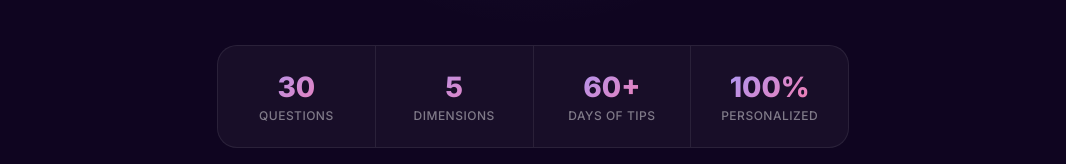
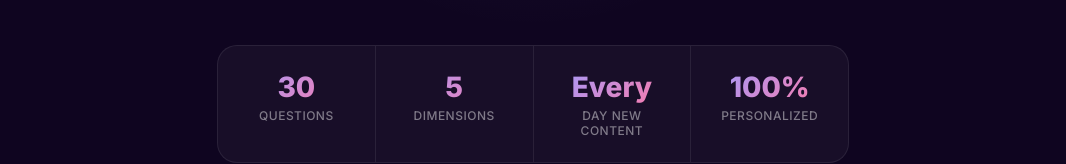
Before and after one commit to asultanli/love-map-website, a plain HTML site: page index.html in a window 1280 px wide. Shown: the part 648-812 px from the top of the page, without its empty margins (107-1173 px from the left). Drawn offline with Linux system fonts and the light colour scheme.

Commit message:
Update stat: everyday new content

```diff
--- a/index.html
+++ b/index.html
@@ -538,8 +538,8 @@
         <div class="stat-label">Dimensions</div>
       </div>
       <div class="stat-item">
-        <div class="stat-num">60+</div>
-        <div class="stat-label">Days of Tips</div>
+        <div class="stat-num">Every</div>
+        <div class="stat-label">Day New Content</div>
       </div>
       <div class="stat-item">
         <div class="stat-num">100%</div>
```
